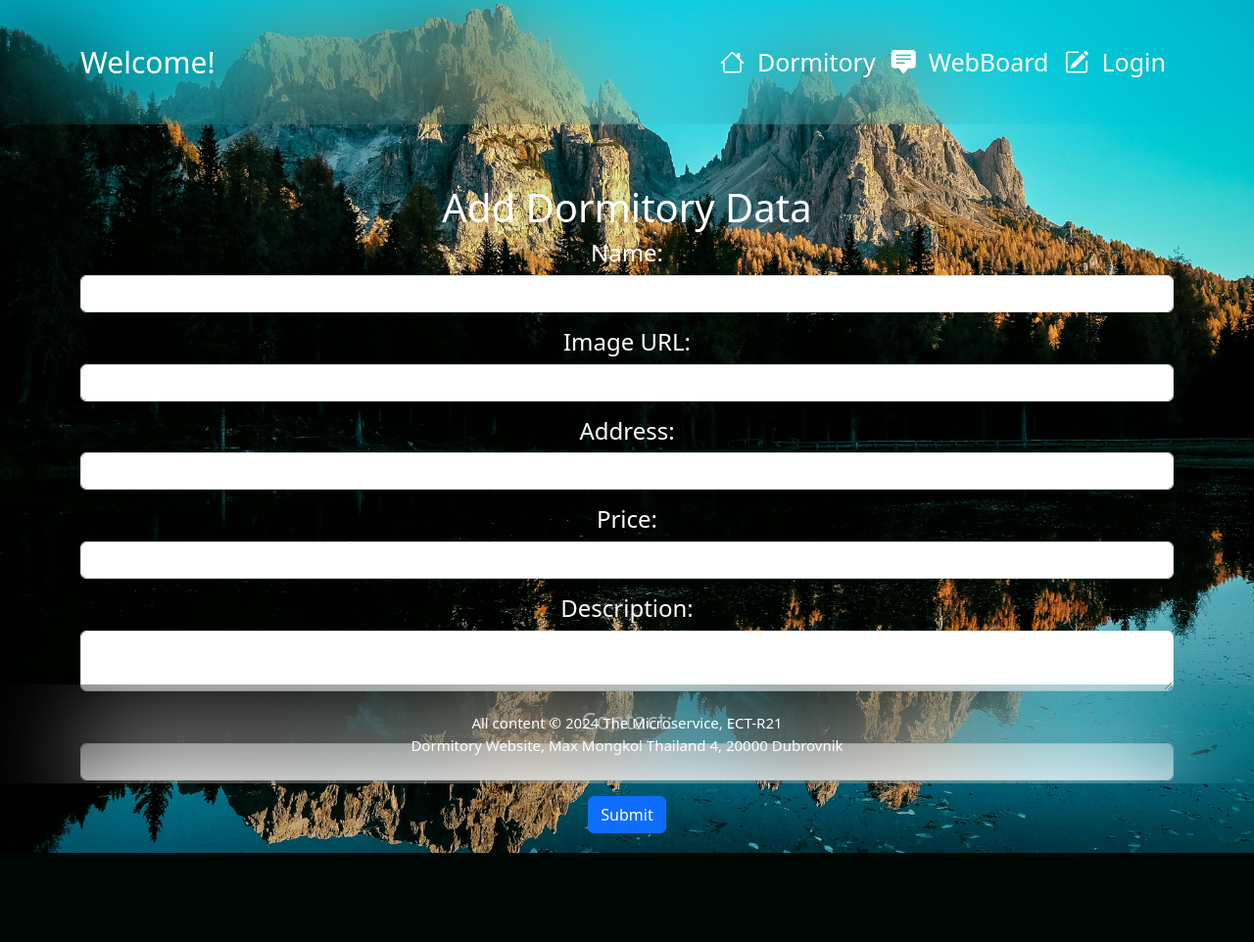
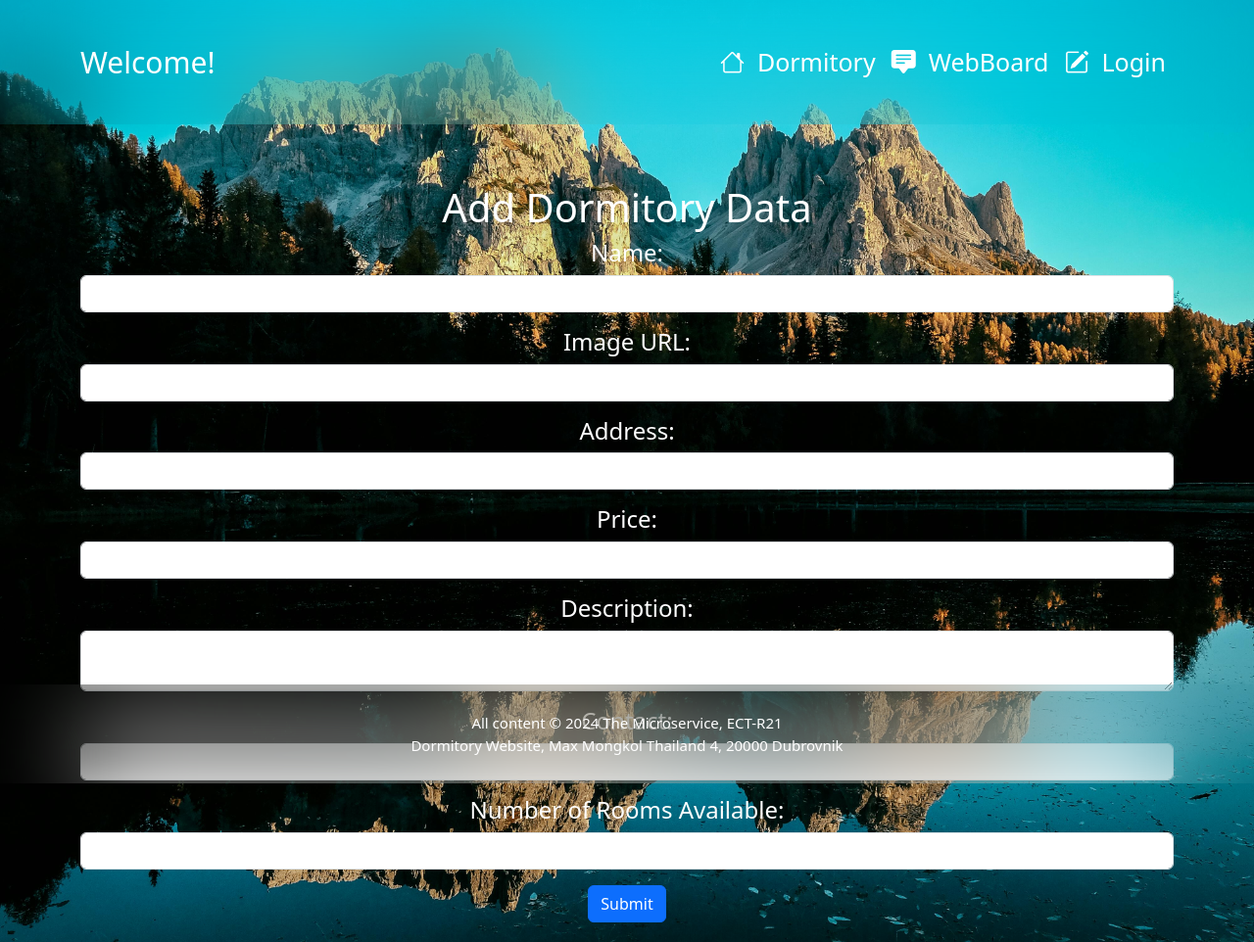
Before and after one commit to MisterM18/python_dormitory, a Flask app: page /add-data in a window 1280 px wide. Shown: the whole page at 98% size. Before the commit the page ends 871 px from the top, so only its background shows below. Run offline with Flask 3, Linux system fonts and the light colour scheme; some libraries are stand-ins or nearby versions.

Commit message:
Update add-data.html

```diff
--- a/templates/add-data.html
+++ b/templates/add-data.html
@@ -6,11 +6,8 @@
     <meta name="viewport" content="width=device-width, initial-scale=1.0">
     <link rel="stylesheet" href="https://stackpath.bootstrapcdn.com/bootstrap/4.5.2/css/bootstrap.min.css">
     <link rel="stylesheet" href="/static/css/style.css">
-    <script src="https://cdn.jsdelivr.net/npm/bootstrap@5.3.3/dist/js/bootstrap.bundle.min.js"
-        crossorigin="anonymous"></script>
-    <link href="https://cdn.jsdelivr.net/npm/bootstrap@5.3.3/dist/css/bootstrap.min.css" rel="stylesheet"
-        integrity="sha384-QWTKZyjpPEjISv5WaRU9OFeRpok6YctnYmDr5pNlyT2bRjXh0JMhjY6hW+ALEwIH" crossorigin="anonymous">
-    <link rel="stylesheet" href="https://stackpath.bootstrapcdn.com/bootstrap/4.5.2/css/bootstrap.min.css">
+    <script src="https://cdn.jsdelivr.net/npm/bootstrap@5.3.3/dist/js/bootstrap.bundle.min.js" crossorigin="anonymous"></script>
+    <link href="https://cdn.jsdelivr.net/npm/bootstrap@5.3.3/dist/css/bootstrap.min.css" rel="stylesheet" integrity="sha384-QWTKZyjpPEjISv5WaRU9OFeRpok6YctnYmDr5pNlyT2bRjXh0JMhjY6hW+ALEwIH" crossorigin="anonymous">
     <title>Add Dormitory Data</title>
 </head>
 
@@ -45,17 +42,20 @@
                 <h4 for="contact" class="form-label">Contact:</h4>
                 <input type="text" class="form-control" id="contact" name="contact">
             </div>
+            <div class="mb-3">
+                <h4 for="numberOfRoomsAvailable" class="form-label">Number of Rooms Available:</h4>
+                <input type="number" class="form-control" id="numberOfRoomsAvailable" name="numberOfRoomsAvailable">
+            </div>
             <button type="submit" class="btn btn-primary">Submit</button>
         </form>
     </div>
     <i class="bi bi-arrow-up-circle-fill" id="goToTopBtn" onclick="goToTop()"></i>
     <footer class="footer mt-auto py-2 text-white">
-      <div class="container text-center">
-        <span class="text">All content © 2024 The Microservice, ECT-R21</span><br>
-        <span class="text">Dormitory Website, Max Mongkol Thailand 4, 20000 Dubrovnik</span>
-      </div>
+        <div class="container text-center">
+            <span class="text">All content © 2024 The Microservice, ECT-R21</span><br>
+            <span class="text">Dormitory Website, Max Mongkol Thailand 4, 20000 Dubrovnik</span>
+        </div>
     </footer>
-
 
     <script>
         document.getElementById("addDataForm").addEventListener("submit", function (event) {
```
